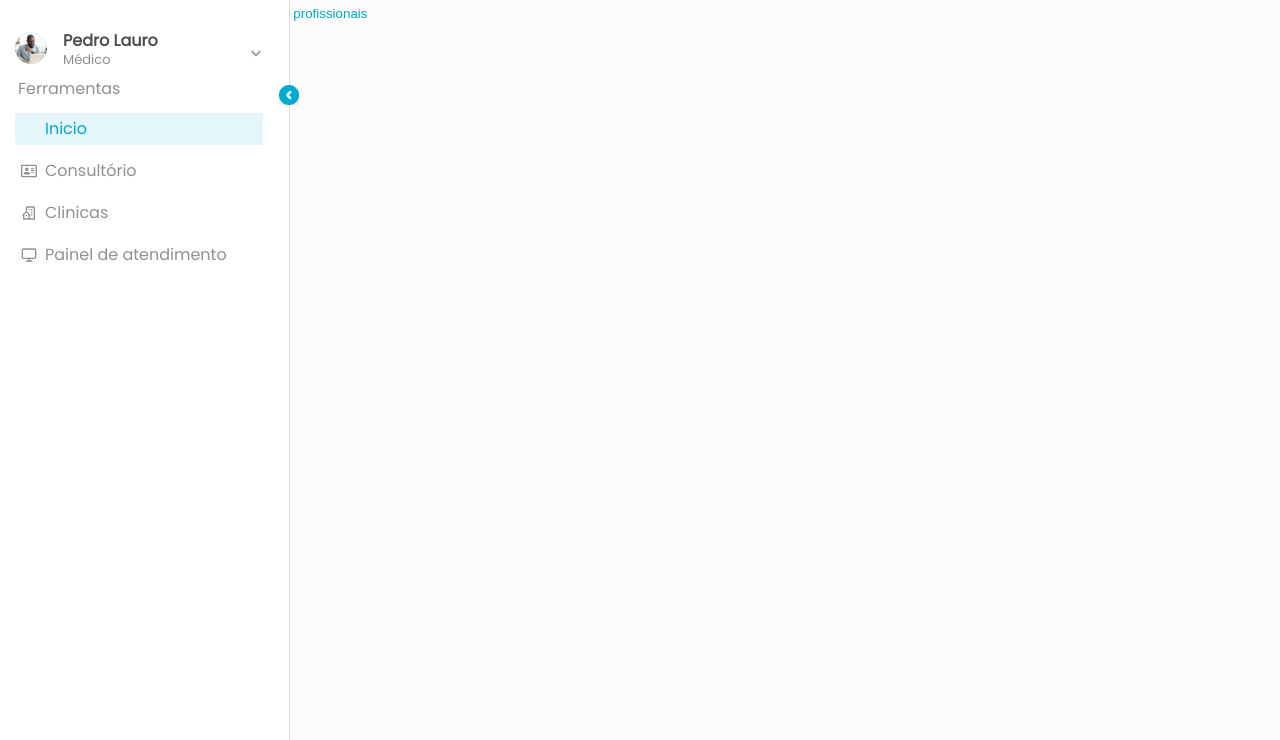
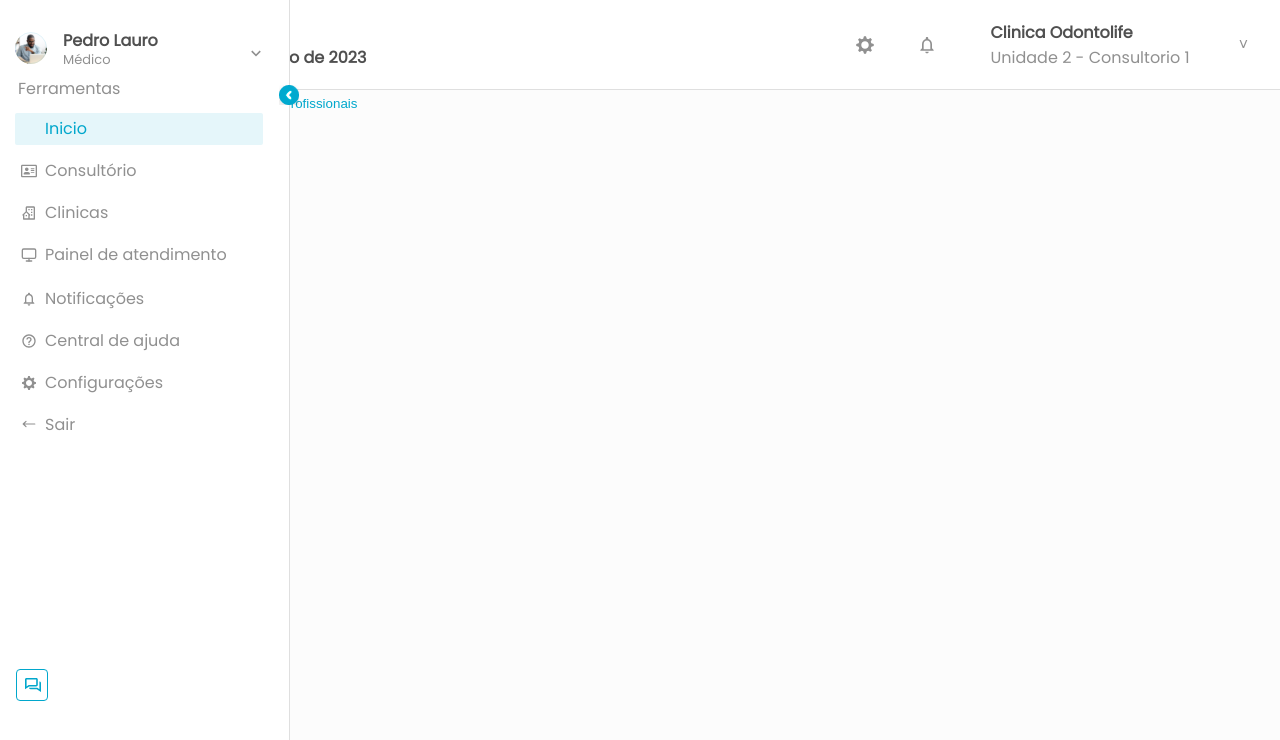
Before and after one commit to nielitton/healthdev_odontolife, a React (Vite) app: page / in a window 1280 px wide. Shown: the top 740 px of the page. Built offline with nearby package versions, Linux system fonts and the light colour scheme; some icons are missing.

Commit message:
feat: Header adicionado com dia correto que estamos

```diff
--- a/src/App.jsx
+++ b/src/App.jsx
@@ -3,6 +3,7 @@ import { SideBar } from "../src/components/sideBar";
 import { FormTabs } from "./components/tabs";
 import { styled } from "styled-components";
 import { NOT_EXPANDED_SIDEBAR_WIDTH } from "./components/sideBar/styled";
+import { Header } from "./components/header";
 
 const AppContainer = styled.div`
   position: relative;
@@ -13,7 +14,8 @@ const AppContainer = styled.div`
 
 const MainContent = styled.div`
   display: flex;
-  width: calc(100% - ${NOT_EXPANDED_SIDEBAR_WIDTH} - 10px);
+  flex-direction: column;
+  width: calc(100% - ${NOT_EXPANDED_SIDEBAR_WIDTH});
 `;
 
 function App() {
@@ -21,6 +23,7 @@ function App() {
     <AppContainer>
       <SideBar />
       <MainContent>
+        <Header />
         <FormTabs />
       </MainContent>
     </AppContainer>
--- /dev/null
+++ b/src/components/header/index.jsx
@@ -0,0 +1,77 @@
+import { HeaderStyle } from "./style";
+import { GoHome } from "react-icons/go";
+import { MdOutlineNotificationsNone } from "react-icons/md";
+import { GoGear } from "react-icons/go";
+import { Tooltip } from "../tooltip";
+
+const pegarDiaAtual = () => {
+  const diasSemana = [
+    "Domingo",
+    "Segunda-feira",
+    "Terça-feira",
+    "Quarta-feira",
+    "Quinta-feira",
+    "Sexta-feira",
+    "Sábado",
+  ];
+  const mesesAno = [
+    "Janeiro",
+    "Fevereiro",
+    "Março",
+    "Abril",
+    "Maio",
+    "Junho",
+    "Julho",
+    "Agosto",
+    "Setembro",
+    "Outubro",
+    "Novembro",
+    "Dezembro",
+  ];
+
+  const dataAtual = new Date();
+  const diaSemana = diasSemana[dataAtual.getDay()];
+  const diaMes = dataAtual.getDate();
+  const mesAno = mesesAno[dataAtual.getMonth()];
+  const ano = dataAtual.getFullYear();
+
+  return `${diaSemana}, ${diaMes} de ${mesAno} de ${ano}`;
+};
+
+const Header = () => {
+  const dataDeHoje = pegarDiaAtual();
+
+  return (
+    <HeaderStyle>
+      <div>
+        <div>
+          <div className="path-page">
+            <GoHome />
+            <span>&#62;</span>
+            <span>Inicio</span>
+            <span>&#62;</span>
+            <span className="blue">Perfil</span>
+          </div>
+          <p className="text-title">{dataDeHoje}</p>
+        </div>
+      </div>
+      <div className="right-infos">
+        <div className="icons-container">
+          <Tooltip label="Configurações">
+            <GoGear className="icon" />
+          </Tooltip>
+          <Tooltip label="Notificações">
+            <MdOutlineNotificationsNone className="icon" />
+          </Tooltip>
+        </div>
+        <div className="infos-container">
+          <p className="text-title">Clinica Odontolife</p>
+          <p>Unidade 2 - Consultorio 1</p>
+        </div>
+        <p>&#709;</p>
+      </div>
+    </HeaderStyle>
+  );
+};
+
+export { Header };
--- /dev/null
+++ b/src/components/header/style.js
@@ -0,0 +1,48 @@
+import { styled } from "styled-components";
+
+export const HeaderStyle = styled.header`
+  height: 90px;
+  background-color: white;
+  width: 100%;
+  border-bottom: 1px solid var(--border-color);
+  display: flex;
+  justify-content: space-between;
+  align-items: center;
+  padding: 0px 32px;
+  .path-page {
+    display: flex;
+    align-items: center;
+    gap: 10px;
+  }
+  .blue {
+    color: var(--blue-color);
+    font-weight: 500;
+  }
+  .text-title {
+    color: var(--text-color-title);
+  }
+  .right-infos {
+    display: flex;
+    align-items: center;
+    gap: 49px;
+  }
+  .icons-container {
+    display: flex;
+    gap: 32px;
+    .icon {
+      font-size: 18px;
+      color: var(--text-color-light);
+      width: 30px;
+      height: 30px;
+      padding: 5px;
+      display: flex;
+      align-items: center;
+      justify-content: center;
+    }
+    :hover {
+      background-color: var(--border-color);
+      color: var(--blue-color);
+      border-radius: 50%;
+    }
+  }
+`;
--- a/src/components/sideBar/index.jsx
+++ b/src/components/sideBar/index.jsx
@@ -3,10 +3,15 @@ import ProfileImage from "../../assets/ProfileImage.svg";
 import coolicon from "../../assets/coolicon.svg";
 import ellipse from "../../assets/ellipse.png";
 import ellipseLeft from "../../assets/ellipseLeft.png";
+import chat from "../../assets/chat.svg";
 import { PiHouseFill } from "react-icons/pi";
 import { FaRegAddressCard } from "react-icons/fa";
 import { BiBuildingHouse } from "react-icons/bi";
+import { MdOutlineNotificationsNone } from "react-icons/md";
+import { HiMiniArrowLongLeft } from "react-icons/hi2";
+import { BiHelpCircle } from "react-icons/bi";
 import { LuMonitor } from "react-icons/lu";
+import { GoGear } from "react-icons/go";
 import { Tooltip } from "../tooltip";
 import { useState } from "react";
 
@@ -70,46 +75,112 @@ const SideBar = () => {
 
       <ListOfItems>
         {isExpanded ? (
-          <NavItemStyle  isExpanded={isExpanded} firstItem={true}>
-              <PiHouseFill className="icon-selected"/>
+          <NavItemStyle className="firstItem" isExpanded={isExpanded} firstItem={true}>
+            <PiHouseFill className="icon-selected" />
             <p className="description-nav">Inicio</p>
           </NavItemStyle>
         ) : (
-          <NavItemStyle isExpanded={isExpanded}>
-            <PiHouseFill />
+          <NavItemStyle className="another-item" isExpanded={isExpanded}>
+            <Tooltip label="Inicio">
+              <PiHouseFill className="icon" />
+            </Tooltip>
           </NavItemStyle>
         )}
         {isExpanded ? (
-          <NavItemStyle isExpanded={isExpanded}>
+          <NavItemStyle className="another-item" isExpanded={isExpanded}>
             <FaRegAddressCard />
             <p className="description-nav">Consultório</p>
           </NavItemStyle>
         ) : (
-          <NavItemStyle isExpanded={isExpanded}>
-            <FaRegAddressCard />
+          <NavItemStyle className="another-item" isExpanded={isExpanded}>
+            <Tooltip label="Consultório">
+              <FaRegAddressCard className="icon" />
+            </Tooltip>
           </NavItemStyle>
         )}
         {isExpanded ? (
-          <NavItemStyle isExpanded={isExpanded}>
+          <NavItemStyle className="another-item" isExpanded={isExpanded}>
             <BiBuildingHouse />
             <p className="description-nav">Clinicas</p>
           </NavItemStyle>
         ) : (
-          <NavItemStyle isExpanded={isExpanded}>
-            <BiBuildingHouse />
+          <NavItemStyle className="another-item" isExpanded={isExpanded}>
+            <Tooltip label="Clinicas">
+              <BiBuildingHouse  className="icon" />
+            </Tooltip>
           </NavItemStyle>
         )}
         {isExpanded ? (
-          <NavItemStyle isExpanded={isExpanded}>
+          <NavItemStyle className="another-item" isExpanded={isExpanded}>
             <LuMonitor />
             <p className="description-nav">Painel de atendimento</p>
           </NavItemStyle>
         ) : (
-          <NavItemStyle isExpanded={isExpanded}>
-            <LuMonitor />
+          <NavItemStyle className="another-item" isExpanded={isExpanded}>
+            <Tooltip label="Central de atendimento">
+
+            <LuMonitor className="icon"/>
+            </Tooltip>
           </NavItemStyle>
         )}
       </ListOfItems>
+
+      <ListOfItems>
+      {isExpanded ? (
+          <NavItemStyle className="another-item" isExpanded={isExpanded}>
+            <MdOutlineNotificationsNone className="icon-selected" />
+            <p className="description-nav">Notificações</p>
+          </NavItemStyle>
+        ) : (
+          <NavItemStyle className="another-item" isExpanded={isExpanded}>
+            <Tooltip label="Central de ajuda">
+              <MdOutlineNotificationsNone className="icon" />
+            </Tooltip>
+          </NavItemStyle>
+        )}
+        {isExpanded ? (
+          <NavItemStyle className="another-item" isExpanded={isExpanded}>
+            <BiHelpCircle className="icon-selected" />
+            <p className="description-nav">Central de ajuda</p>
+          </NavItemStyle>
+        ) : (
+          <NavItemStyle className="another-item" isExpanded={isExpanded}>
+            <Tooltip label="Central de ajuda">
+              <BiHelpCircle className="icon" />
+            </Tooltip>
+          </NavItemStyle>
+        )}
+        {isExpanded ? (
+          <NavItemStyle className="another-item" isExpanded={isExpanded}>
+            <GoGear className="icon-selected" />
+            <p className="description-nav">Configurações</p>
+          </NavItemStyle>
+        ) : (
+          <NavItemStyle className="another-item" isExpanded={isExpanded}>
+            <Tooltip label="Configurações">
+              <GoGear className="icon" />
+            </Tooltip>
+          </NavItemStyle>
+        )}
+        {isExpanded ? (
+          <NavItemStyle className="another-item" isExpanded={isExpanded}>
+            <Tooltip label="Sair da conta">
+              <HiMiniArrowLongLeft className="icon icon-selected" />
+            </Tooltip>
+            <p className="description-nav">Sair</p>
+          </NavItemStyle>
+        ) : (
+          <NavItemStyle className="another-item" isExpanded={isExpanded}>
+            <Tooltip label="Sair">
+              <HiMiniArrowLongLeft className="icon" />
+            </Tooltip>
+          </NavItemStyle>
+        )}
+      </ListOfItems>
+
+      <div className="chat-container">
+        <img src={chat} alt="chat-image" />
+      </div>
     </SideBarStyled>
   );
 };
--- a/src/components/sideBar/styled.js
+++ b/src/components/sideBar/styled.js
@@ -16,6 +16,11 @@ export const SideBarStyled = styled.aside`
     isExpanded ? "290px" : NOT_EXPANDED_SIDEBAR_WIDTH};
   height: 100%;
   border-right: 1px solid var(--border-color);
+  .chat-container {
+    position: absolute;
+    bottom: 92px;
+    left: 16px;
+  }
   .title-nav {
     width: 80%;
     .tools-text {
@@ -78,7 +83,10 @@ export const ListOfItems = styled.ul`
   display: flex;
   flex-direction: column;
   gap: 10px;
-  :hover {
+  .firstItem:hover {
+    background-color: var(--blue-color-most-transparent);
+  }
+  .another-item:hover {
     background-color: var(--border-color);
   }
 `;
@@ -94,8 +102,16 @@ export const NavItemStyle = styled.li`
   width: ${({ isExpanded }) => (isExpanded ? "248px" : "32px")};
   padding: 6px;
   border-radius: 2px;
-  background-color: ${({ firstItem}) => firstItem ? 'var(--blue-color-transparent)' : ''};
-  color: ${({ firstItem }) => firstItem ? 'var(--blue-color)' : ''};
+  background-color: ${({ firstItem }) =>
+    firstItem ? "var(--blue-color-transparent)" : ""};
+  color: ${({ firstItem }) =>
+    firstItem ? "var(--blue-color)" : "var(--text-color-light)"};
+  .icon {
+    cursor: default;
+    color: ${({ firstItem }) =>
+      firstItem ? "var(--blue-color)" : "var(--text-color-light)"};
+    font-size: 16px;
+  }
   .description-nav {
     position: absolute;
     left: 30px;
--- /dev/null
+++ b/src/components/tooltip/style.js
@@ -0,0 +1,30 @@
+import { styled } from "styled-components";
+
+export const ToolTipContainer = styled.div`
+  animation: opacity .2s linear;
+  z-index: 15;
+  user-select: none;
+  will-change: transform, opacity;
+  .toolTipContent {
+    padding: 6px 8px 8px 8px;
+    background-color: var(--tooltip-background);
+    display: inline-flex;
+    justify-content: center;
+    align-items: center;
+    border-radius: 2px;
+    .toolTipArrow {
+      fill: var(--tooltip-background);
+      width: 16px;
+      height: 8px;
+      flex-shrink: 0;
+    }
+  }
+  @keyframes opacity {
+    from {
+      opacity: 0%;
+    }
+    to {
+      opacity: 100%;
+    }
+  }
+`;
--- a/src/index.css
+++ b/src/index.css
@@ -14,6 +14,7 @@
   --text-color-light: #909090;
   --background-color: #fcfcfc;
   --border-color: #DFDFDF;
+  --tooltip-background: rgba(51, 51, 51, 1);;
 }
 
 button {
```
Also changed, not shown: src/components/tooltip/index.jsx (+13 -6 lines), src/assets/chat.svg (added). Lines whose indentation alone changed are shown as unchanged.
